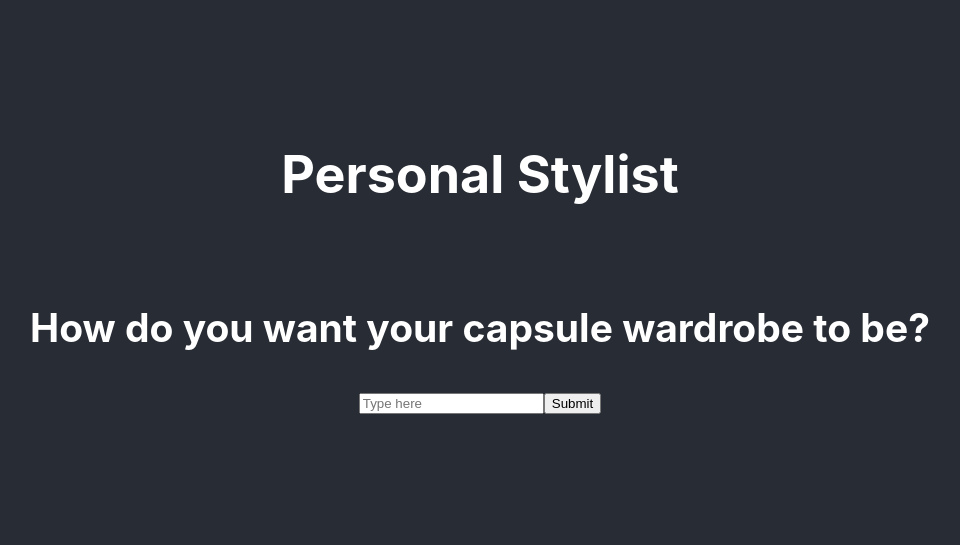
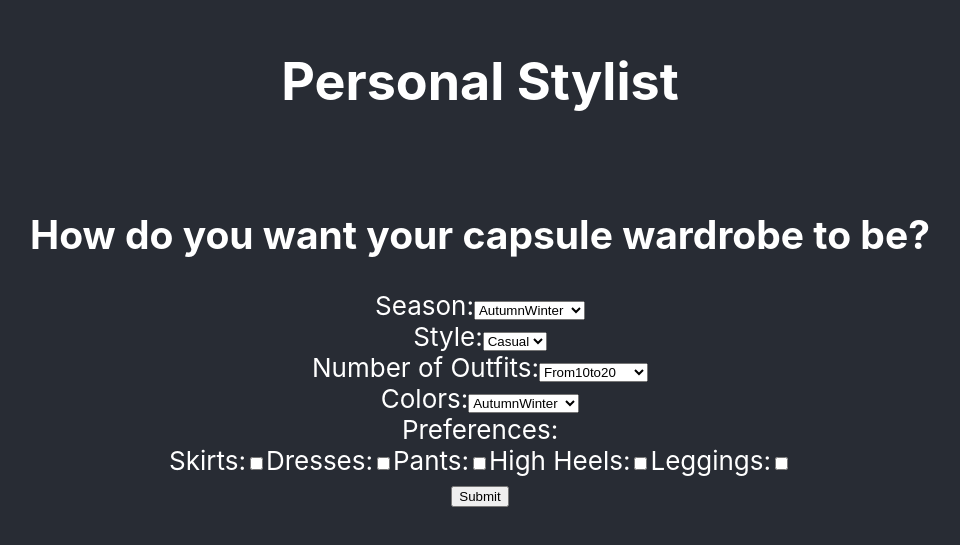
Before and after one commit to Lzduque/personal-stylist, a React (Create React App) app: page / in a window 1280 px wide. Shown: the part 139-684 px from the top of the page, without its empty margins (160-1120 px from the left). Built offline with nearby package versions, Linux system fonts and the light colour scheme.

Commit message:
adding form fields

```diff
--- a/src/CapsuleForm.tsx
+++ b/src/CapsuleForm.tsx
@@ -9,7 +9,66 @@ export class CapsuleForm extends React.Component<{}, {}> {
     return (
       <div>
         <form>
-          <input type="text" placeholder="Type here" />
+          <label>
+            Season:
+            <select name="season" >
+              <option value="AutumnWinter">AutumnWinter</option>
+              <option value="SpringSummer">SpringSummer</option>
+            </select>
+          </label>
+          <br/>
+          <label>
+            Style:
+            <select name="style" >
+              <option value="Casual">Casual</option>
+              <option value="Office">Office</option>
+            </select>
+          </label>
+          <br />
+          <label>
+            Number of Outfits:
+            <select name="numberOfOutfits" >
+              <option value="From10to20">From10to20</option>
+              <option value="From21to30">From21to30</option>
+              <option value="From31to40">From31to40</option>
+              <option value="From41to50">From41to50</option>
+              <option value="From51to60">From51to60</option>
+              <option value="From61to70">From61to70</option>
+              <option value="From71to80">From71to80</option>
+              <option value="From81to90">From81to90</option>
+              <option value="From91to100">From91to100</option>
+              <option value="From101to110">From101to110</option>
+              <option value="From111to120">From111to120</option>
+              <option value="From121to130">From121to130</option>
+              <option value="From131to140">From131to140</option>
+              <option value="From141to150">From141to150</option>
+              <option value="From151to160">From151to160</option>
+            </select>
+          </label>
+          <br />
+          <label>
+            Colors:
+            <select name="colors" >
+              <option value="AutumnWinter">AutumnWinter</option>
+              <option value="SpringSummer">SpringSummer</option>
+            </select>
+          </label>
+          <br />
+          <label>
+            Preferences:
+            <br />
+            Skirts:
+            <input name="skirts" value="skirts" type="checkbox" placeholder="Type here" />
+            Dresses:
+            <input name="dresses" value="dresses" type="checkbox" placeholder="Type here" />
+            Pants:
+            <input name="pants" value="pants" type="checkbox" placeholder="Type here" />
+            High Heels:
+            <input name="heels" value="heels" type="checkbox" placeholder="Type here" />
+            Leggings:
+            <input name="leggings" value="leggings" type="checkbox" placeholder="Type here" />
+          </label>
+          <br />
           <button type="submit">
             Submit
           </button>
```
